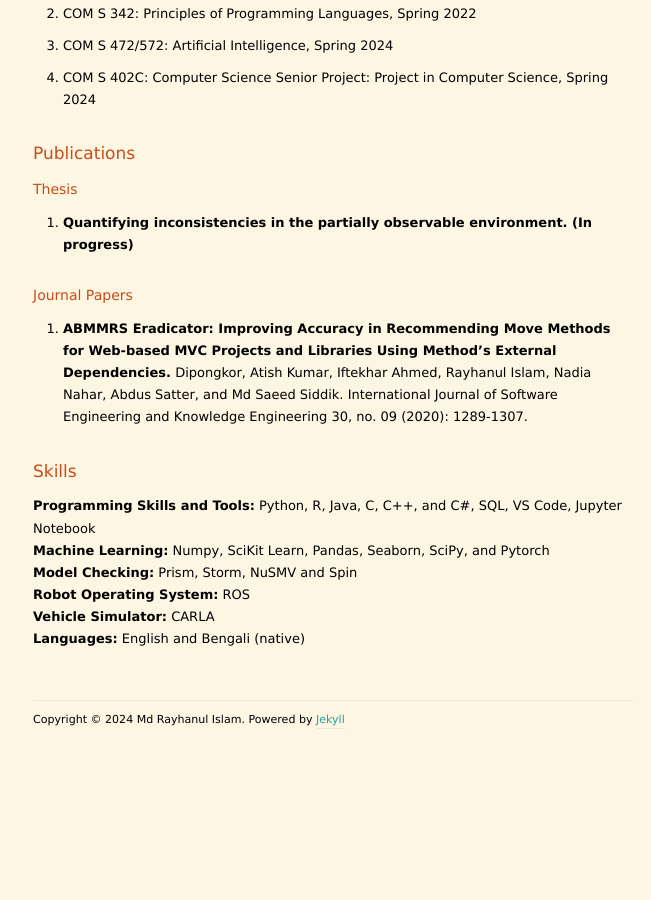
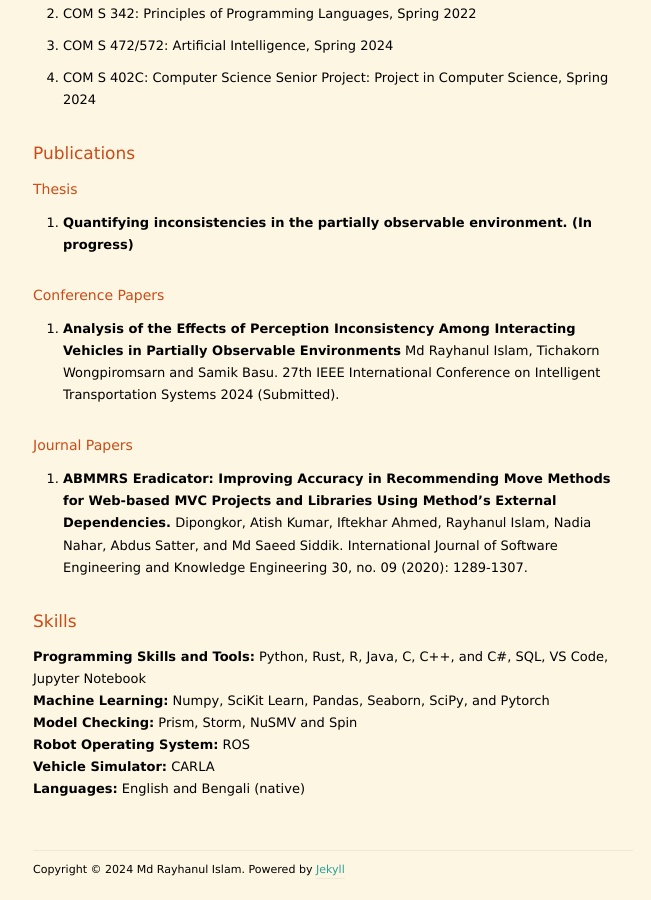
Before and after one commit to rayhanul/rayhanul.github.io, a Jekyll site: the page built from index.markdown, in a window 1280 px wide and 900 px high, scrolled down 1229 px. Shown: the whole window, without its empty margins (307-958 px from the left). Built offline with Jekyll 4.4.1, drawn with Linux system fonts in a browser that asks for light colours; nearby versions of some CDN libraries; the list of posts is cut into pages by our own code; before the commit the page ends 1979 px from its top, so only the background shows below that.

Commit message:
adding paper

```diff
--- a/index.markdown
+++ b/index.markdown
@@ -70,6 +70,9 @@ cGPA: 3.86.
 ### Thesis
 - **Quantifying inconsistencies in the partially observable environment. (In progress)**
 
+### Conference Papers
+- **Analysis of the Effects of Perception Inconsistency Among Interacting Vehicles in Partially Observable Environments** Md Rayhanul Islam, Tichakorn Wongpiromsarn and Samik Basu. 27th IEEE International Conference on Intelligent Transportation Systems 2024 (Submitted).
+
 ### Journal Papers
 
 - **ABMMRS Eradicator: Improving Accuracy in Recommending Move Methods for Web-based MVC Projects and Libraries Using Method's External Dependencies.** Dipongkor, Atish Kumar, Iftekhar Ahmed, Rayhanul Islam, Nadia Nahar,
@@ -84,7 +87,7 @@ cGPA: 3.86.
 
 # Skills
 
-  **Programming Skills and Tools:**   Python, R, Java, C, C++, and C#, SQL, VS Code, Jupyter Notebook \
+  **Programming Skills and Tools:**   Python, Rust, R, Java, C, C++, and C#, SQL, VS Code, Jupyter Notebook \
   **Machine Learning:**               Numpy, SciKit Learn, Pandas, Seaborn, SciPy, and Pytorch \
   **Model Checking:**                 Prism, Storm, NuSMV and Spin \
   **Robot Operating System:**         ROS \
```
